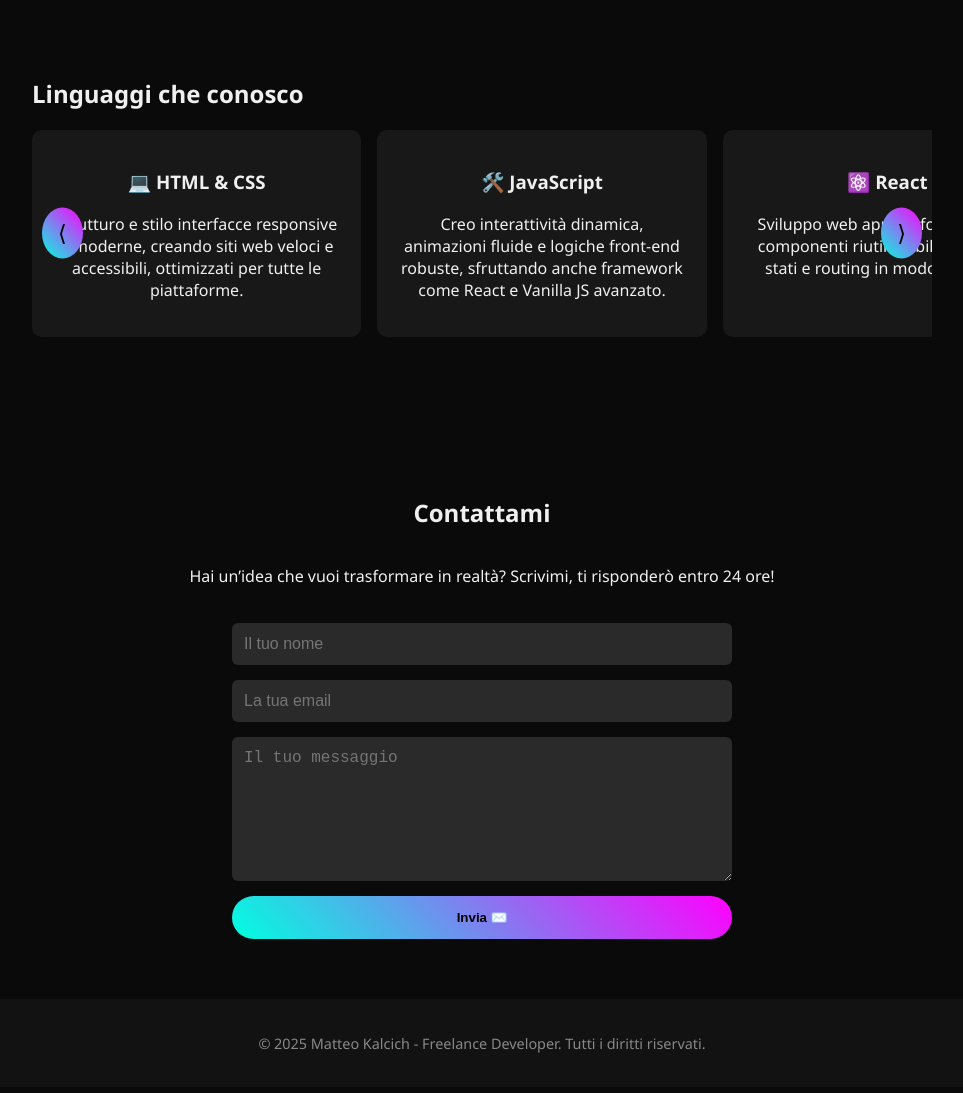
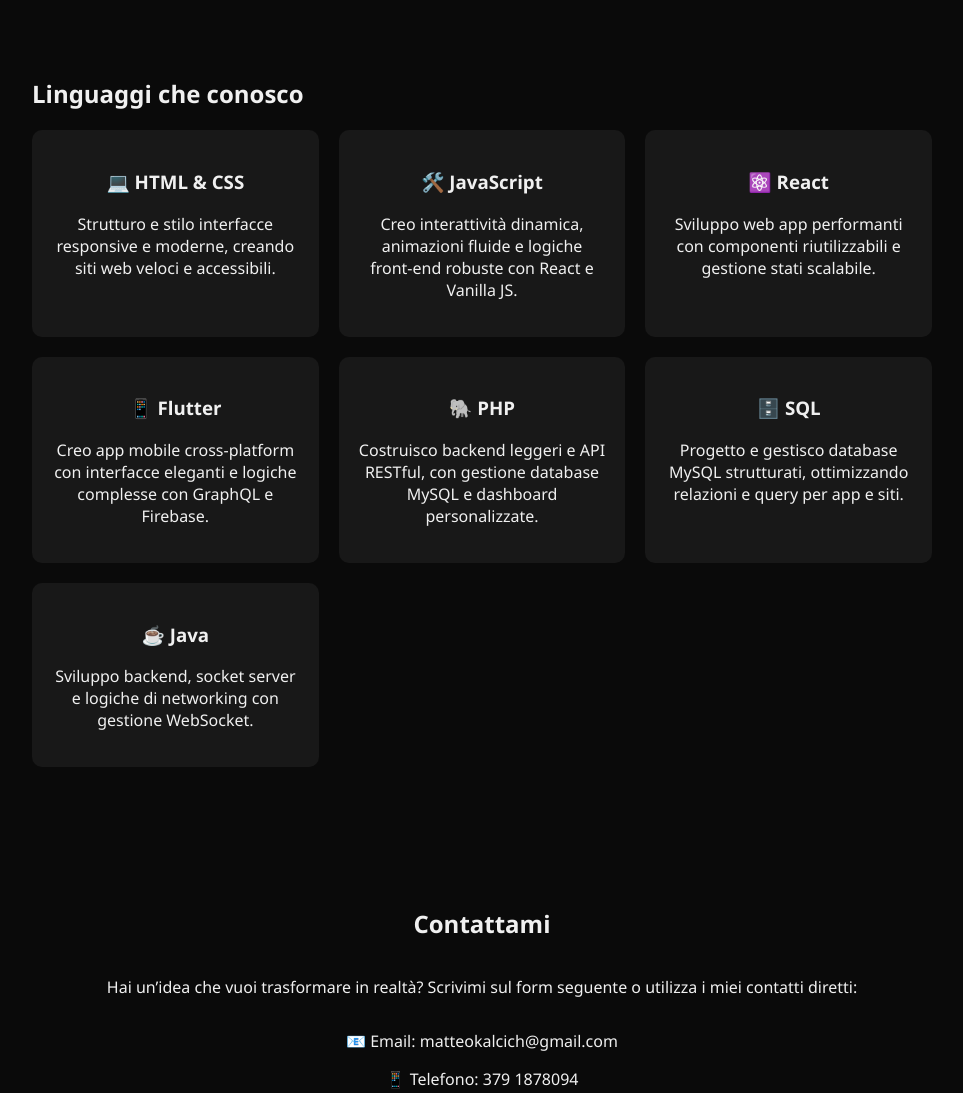
Before and after one commit to matteokalcich/Portfolio, a plain HTML site: page index.html in a window 1280 px wide. Shown: the part 1227-2320 px from the top of the page, without its empty margins (158-1121 px from the left). Drawn offline with Linux system fonts and the light colour scheme.

Commit message:
removed carousel and added contacts

```diff
--- a/index.html
+++ b/index.html
@@ -45,46 +45,49 @@
 
   <section id="skills">
     <h2>Linguaggi che conosco</h2>
-    <div class="carousel">
-      <div class="carousel-track">
-        <div class="carousel-item">
+    <div class="skills-grid">
+      <div class="skill-card">
         <h3>💻 HTML & CSS</h3>
-          <p>Strutturo e stilo interfacce responsive e moderne, creando siti web veloci e accessibili, ottimizzati per tutte le piattaforme.</p>
+        <p>Strutturo e stilo interfacce responsive e moderne, creando siti web veloci e accessibili.</p>
       </div>
-        <div class="carousel-item">
+      <div class="skill-card">
         <h3>🛠️ JavaScript</h3>
-          <p>Creo interattività dinamica, animazioni fluide e logiche front-end robuste, sfruttando anche framework come React e Vanilla JS avanzato.</p>
+        <p>Creo interattività dinamica, animazioni fluide e logiche front-end robuste con React e Vanilla JS.</p>
       </div>
-        <div class="carousel-item">
+      <div class="skill-card">
         <h3>⚛️ React</h3>
-          <p>Sviluppo web app performanti con componenti riutilizzabili, gestendo stati e routing in modo scalabile.</p>
+        <p>Sviluppo web app performanti con componenti riutilizzabili e gestione stati scalabile.</p>
       </div>
-        <div class="carousel-item">
+      <div class="skill-card">
         <h3>📱 Flutter</h3>
-          <p>Sviluppo app mobile cross-platform, creando interfacce eleganti e logiche complesse sfruttando GraphQL e Firebase.</p>
+        <p>Creo app mobile cross-platform con interfacce eleganti e logiche complesse con GraphQL e Firebase.</p>
       </div>
-        <div class="carousel-item">
+      <div class="skill-card">
         <h3>🐘 PHP</h3>
-          <p>Costruisco backend leggeri per siti dinamici e API RESTful, con logiche di autenticazione, gestione database MySQL e dashboard personalizzate.</p>
+        <p>Costruisco backend leggeri e API RESTful, con gestione database MySQL e dashboard personalizzate.</p>
       </div>
-        <div class="carousel-item">
+      <div class="skill-card">
         <h3>🗄️ SQL</h3>
-          <p>Progetto e gestisco database MySQL strutturati, curando relazioni e ottimizzazione delle query per app e siti web.</p>
+        <p>Progetto e gestisco database MySQL strutturati, ottimizzando relazioni e query per app e siti.</p>
       </div>
-        <div class="carousel-item">
+      <div class="skill-card">
         <h3>☕ Java</h3>
-          <p>Sviluppo backend, socket server e logiche di networking, integrando WebSocket e gestione file strutturata.</p>
+        <p>Sviluppo backend, socket server e logiche di networking con gestione WebSocket.</p>
       </div>
-      </div>
-      <button class="carousel-button prev">⟨</button>
-      <button class="carousel-button next">⟩</button>
     </div>
   </section>
 
 
   <section id="contact">
     <h2>Contattami</h2>
-    <p>Hai un’idea che vuoi trasformare in realtà? Scrivimi, ti risponderò entro 24 ore!</p>
+    <p>Hai un’idea che vuoi trasformare in realtà? Scrivimi sul form seguente o utilizza i miei contatti diretti:</p>
+
+    <div class="direct-contacts">
+      <p>📧 Email: <a href="mailto:matteokalcich@gmail.com">matteokalcich@gmail.com</a></p>
+      <p>📱 Telefono: <a href="tel:3791878094">379 1878094</a></p>
+      <p>💻 GitHub: <a href="https://github.com/matteokalcich" target="_blank">github.com/matteokalcich</a></p>
+    </div>
+
     <form action="https://formspree.io/f/mjkrpddk" method="POST">
       <input type="text" name="name" placeholder="Il tuo nome" required/>
       <input type="email" name="email" placeholder="La tua email" required/>
@@ -93,6 +96,7 @@
     </form>
   </section>
 
+
   <footer>
     <p>&copy; 2025 Matteo Kalcich - Freelance Developer. Tutti i diritti riservati.</p>
   </footer>
--- a/script.js
+++ b/script.js
@@ -6,45 +6,3 @@ document.querySelectorAll('a[href^="#"]').forEach(anchor => {
     });
   });
 });
-
-const track = document.querySelector('.carousel-track');
-const prevButton = document.querySelector('.carousel-button.prev');
-const nextButton = document.querySelector('.carousel-button.next');
-const items = document.querySelectorAll('.carousel-item');
-
-let index = 0;
-const itemWidth = items[0].offsetWidth + 16; // larghezza item + gap
-
-function updateCarousel() {
-  track.style.transform = `translateX(-${index * itemWidth}px)`;
-}
-
-nextButton.addEventListener('click', () => {
-  if (index < items.length - 3) { // mostra 3 per volta su desktop
-    index++;
-    updateCarousel();
-  }
-});
-
-prevButton.addEventListener('click', () => {
-  if (index > 0) {
-    index--;
-    updateCarousel();
-  }
-});
-
-// Swipe mobile
-let startX = 0;
-track.addEventListener('touchstart', (e) => {
-  startX = e.touches[0].clientX;
-});
-track.addEventListener('touchend', (e) => {
-  const endX = e.changedTouches[0].clientX;
-  if (startX - endX > 50 && index < items.length - 3) {
-    index++;
-    updateCarousel();
-  } else if (endX - startX > 50 && index > 0) {
-    index--;
-    updateCarousel();
-  }
-});
--- a/style.css
+++ b/style.css
@@ -177,68 +177,35 @@ footer {
 }
 
 
-.carousel {
-  position: relative;
-  overflow: hidden;
-  max-width: 900px;
-  margin: 20px auto;
+
+.skills-grid {
+  display: grid;
+  grid-template-columns: repeat(auto-fit, minmax(250px, 1fr));
+  gap: 20px;
+  margin-top: 20px;
 }
 
-.carousel-track {
-  display: flex;
-  gap: 16px;
-  transition: transform 0.5s ease;
-}
-
-.carousel-item {
-  flex: 0 0 calc(33.333% - 10.66px);
+.skill-card {
   background: #181818;
   padding: 20px;
   border-radius: 10px;
   text-align: center;
   transition: transform 0.3s, box-shadow 0.3s;
-  cursor: pointer;
+  cursor: default;
 }
 
-.carousel-item:hover {
-  transform: scale(1.02);
+.skill-card:hover {
+  transform: translateY(-5px) scale(1.02);
   box-shadow: 0 8px 20px rgba(0,0,0,0.5);
 }
 
-.carousel-button {
-  position: absolute;
-  top: 50%;
-  transform: translateY(-50%);
-  background: linear-gradient(45deg, #00ffe0, #ff00ff);
-  border: none;
-  border-radius: 50%;
-  padding: 12px 16px;
-  color: #000;
-  font-size: 1.4rem;
-  cursor: pointer;
-  transition: background 0.3s, opacity 0.3s;
+.direct-contacts a {
+  color: #f0f0f0;
+  text-decoration: none;
+  transition: color 0.3s, transform 0.3s;
 }
 
-.carousel-button:hover {
-  opacity: 0.9;
+.direct-contacts a:hover {
+  color: #00ffe0;
+  transform: scale(1.05);
 }
-
-.carousel-button.prev {
-  left: 10px;
-}
-
-.carousel-button.next {
-  right: 10px;
-}
-
-@media (max-width: 768px) {
-  .carousel-item {
-    flex: 0 0 calc(50% - 8px);
-  }
-}
-
-@media (max-width: 480px) {
-  .carousel-item {
-    flex: 0 0 100%;
-  }
-}
```
Lines whose indentation alone changed are shown as unchanged.
